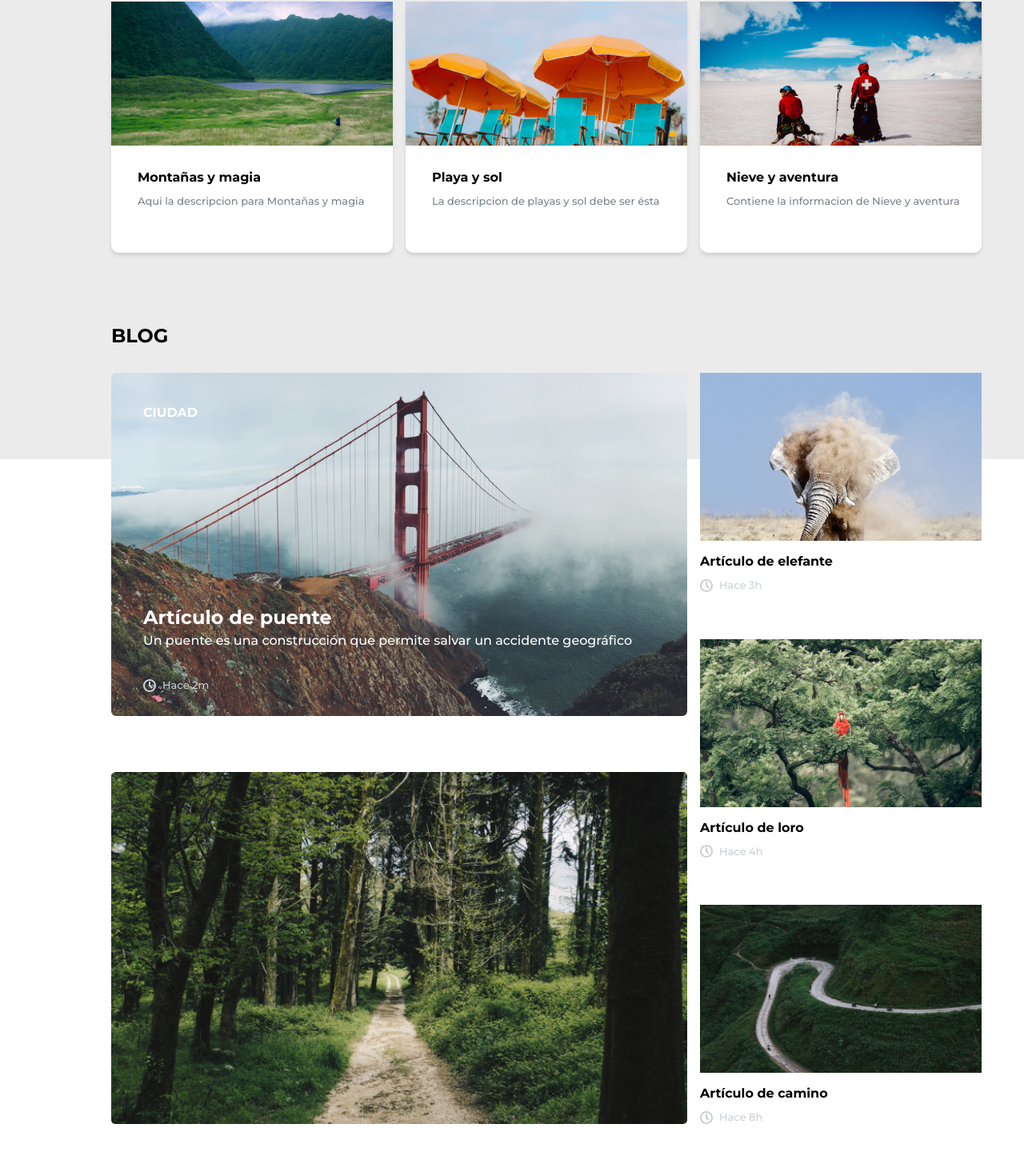
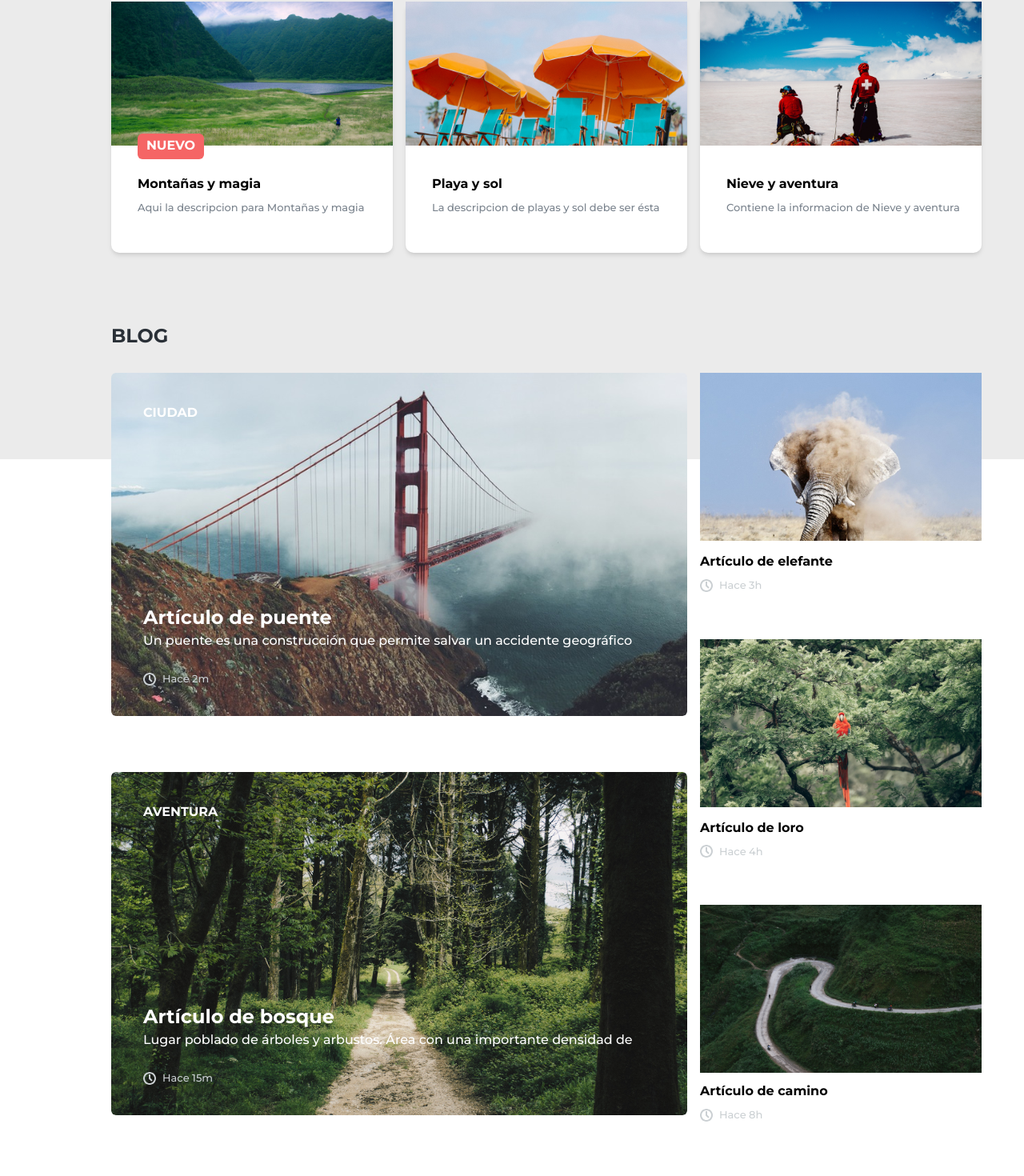
Before and after one commit to Ernesferre/Aenima-Viajes, a React (Create React App) app: page / in a window 1280 px wide. Shown: the part 953-2423 px from the top of the page at 80% size. Built offline with nearby package versions, Linux system fonts and the light colour scheme.

Commit message:
modo desktop finalizado

```diff
--- a/src/App.js
+++ b/src/App.js
@@ -5,7 +5,6 @@ import { theme } from "./resources/theme/index";
 import { Box } from "@chakra-ui/layout";
 import Navbar from "./components/Navbar";
 import Body from "./components/Body";
-// import Body2 from "./components/Body2";
 import Trends from "./components/Trends";
 import Blog from "./components/Blog";
 import Footer from "./components/Footer";
@@ -16,7 +15,6 @@ function App() {
       <Box w="1366px" mx="auto">
         <Navbar />
         <Body />
-        {/* <Body2 /> */}
         <Trends />
         <Blog />
         <Footer />
--- a/src/components/Blog.js
+++ b/src/components/Blog.js
@@ -16,7 +16,7 @@ const Blog = () => {
         mt="100px"
         fontSize="24px"
         fontFamily="Montserrat"
-        color="black"
+        color="#2A3037"
         fontWeight="bold"
         textAlign="left"
         mb="20px"
@@ -40,7 +40,6 @@ const Blog = () => {
               alt="articulo_bir_01"
               objectFit="cover"
               borderRadius="5px"
-              h="95%"
             />
             <Text
               color="white"
@@ -75,7 +74,7 @@ const Blog = () => {
               Un puente es una construcción que permite salvar un accidente
               geográfico
             </Text>
-            <HStack position="absolute" top="373px" left="40px">
+            <HStack position="absolute" top="365px" left="40px">
               <Img src={time} alt="time" color="#CBD0D3" size="16px" />
               <Text fontSize="13px" fontFamily="Montserrat" color="#CBD0D3">
                 Hace 2m
@@ -132,13 +131,54 @@ const Blog = () => {
           </VStack>
         </GridItem>
         <GridItem rowSpan={3} colSpan={4} bg="transparent">
-          <Img
-            src={articulo_big_02}
-            alt="articulo_bir_02"
-            objectFit="cover"
-            borderRadius="5px"
-            h="91%"
-          />
+          <VStack position="relative">
+            <Img
+              src={articulo_big_02}
+              alt="articulo_big_02"
+              objectFit="cover"
+              borderRadius="5px"
+              h="100%"
+            />
+            <Text
+              color="white"
+              fontFamily="Montserrat"
+              fontWeight="bold"
+              fontSize="16px"
+              position="absolute"
+              top="30px"
+              left="40px"
+            >
+              AVENTURA
+            </Text>
+            <Text
+              color="white"
+              fontFamily="Montserrat"
+              fontWeight="bold"
+              fontSize="24px"
+              position="absolute"
+              top="280px"
+              left="40px"
+            >
+              Artículo de bosque
+            </Text>
+            <Text
+              color="white"
+              fontFamily="Montserrat"
+              fontSize="16px"
+              position="absolute"
+              top="315px"
+              left="40px"
+            >
+              Lugar poblado de árboles y arbustos. Área con una importante
+              densidad de
+            </Text>
+            <HStack position="absolute" top="365px" left="40px">
+              <Img src={time} alt="time" color="#CBD0D3" size="16px" />
+              <Text fontSize="13px" fontFamily="Montserrat" color="#CBD0D3">
+                Hace 15m
+              </Text>
+            </HStack>
+          </VStack>
         </GridItem>
         <GridItem rowSpan={2} colSpan={2} bg="white">
           <VStack display="flex" alignItems="flex-start">
@@ -152,7 +192,7 @@ const Blog = () => {
               fontSize="16px"
               fontWeight="bold"
               fontFamily="Montserrat"
-              pt="6px"
+              pt="3px"
             >
               Artículo de camino
             </Text>
--- a/src/components/Trends.js
+++ b/src/components/Trends.js
@@ -20,7 +20,7 @@ const Trends = () => {
           mt="100px"
           fontSize="24px"
           fontFamily="Montserrat"
-          color="black"
+          color="#2A3037"
           fontWeight="bold"
           textAlign="left"
           mb="20px"
@@ -32,16 +32,19 @@ const Trends = () => {
             img={card_01}
             title="Montañas y magia"
             description="Aqui la descripcion para Montañas y magia"
+            post="NUEVO"
           />
           <TrendsCard
             img={card_02}
             title="Playa y sol"
             description="La descripcion de playas y sol debe ser ésta"
+            post=""
           />
           <TrendsCard
             img={card_03}
             title="Nieve y aventura"
             description="Contiene la informacion de Nieve y aventura"
+            post=""
           />
         </HStack>
       </VStack>
--- a/src/components/TrendsCard.js
+++ b/src/components/TrendsCard.js
@@ -2,7 +2,7 @@ import { Img } from "@chakra-ui/image";
 import { Box, Text, VStack } from "@chakra-ui/layout";
 import React from "react";
 
-const TrendsCards = ({ img, title, description }) => {
+const TrendsCards = ({ img, title, description, post }) => {
   return (
     <Box>
       <VStack
@@ -13,24 +13,39 @@ const TrendsCards = ({ img, title, description }) => {
         boxShadow="md"
         display="flex"
         alignItems="flex-start"
+        position="relative"
       >
         <Img src={img} alt="Trends" h="180px" objectFit="cover" />
+        {post ? (
+          <Text
+            w="83px"
+            h="32px"
+            as="span"
+            bg="red.400"
+            textAlign="center"
+            color="white"
+            fontWeight="bold"
+            p="3px"
+            borderRadius="6px"
+            fontFamily="Montserrat"
+            position="absolute"
+            top="157"
+            left="33px"
+          >
+            {post}
+          </Text>
+        ) : null}
+
         <Text
           fontSize="16px"
           fontFamily="Montserrat"
           fontWeight="bold"
           pl="33px"
-          pt="20px"
+          pt="28px"
         >
           {title}
         </Text>
-        <Text
-          color="#7A838D"
-          fontSize="13px"
-          fontFamily="Montserrat"
-          // fontWeight="bold"
-          pl="33px"
-        >
+        <Text color="#7A838D" fontSize="13px" fontFamily="Montserrat" pl="33px">
           {description}
         </Text>
       </VStack>
```
Also changed, not shown: src/components/Body2.js (deleted, +0 -31 lines).
